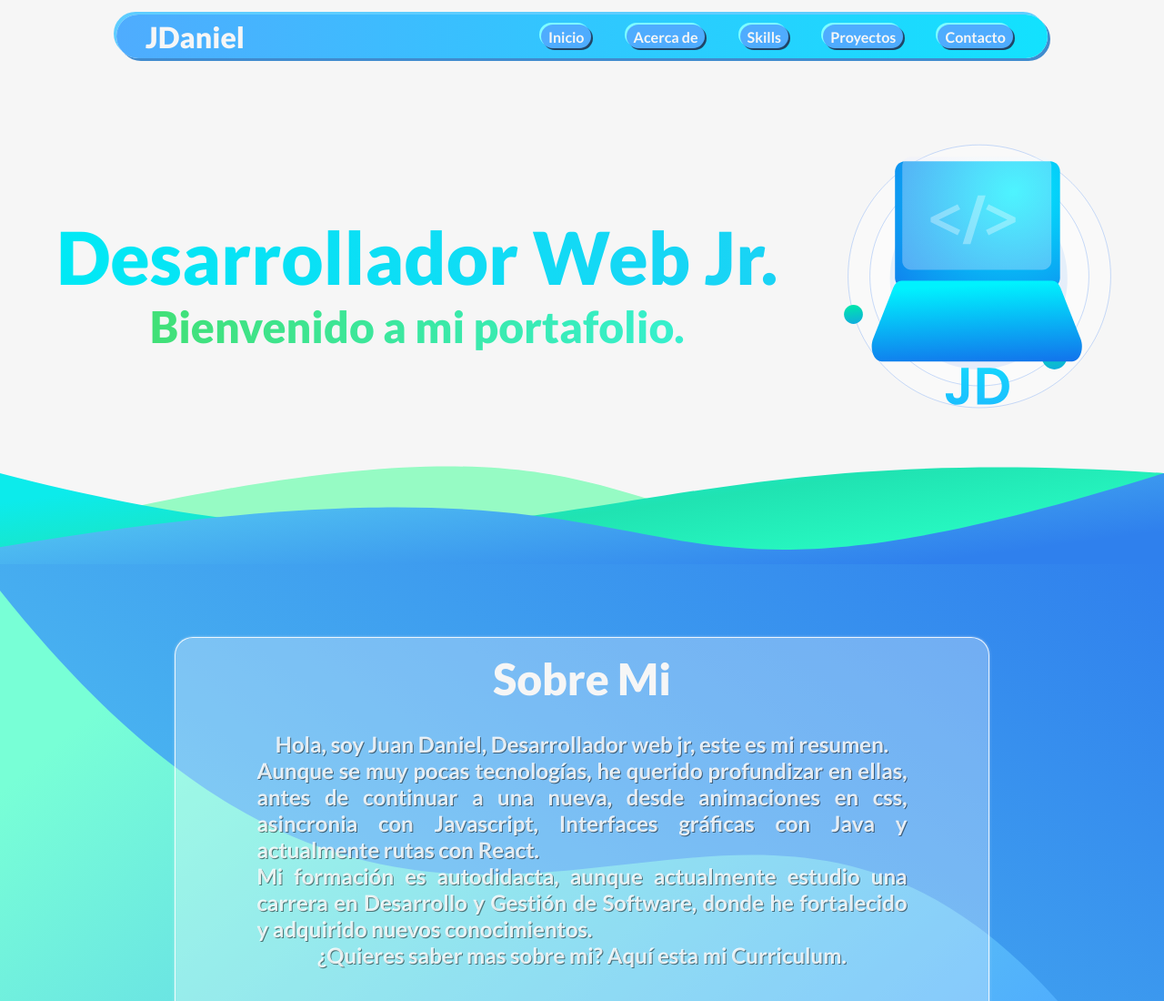
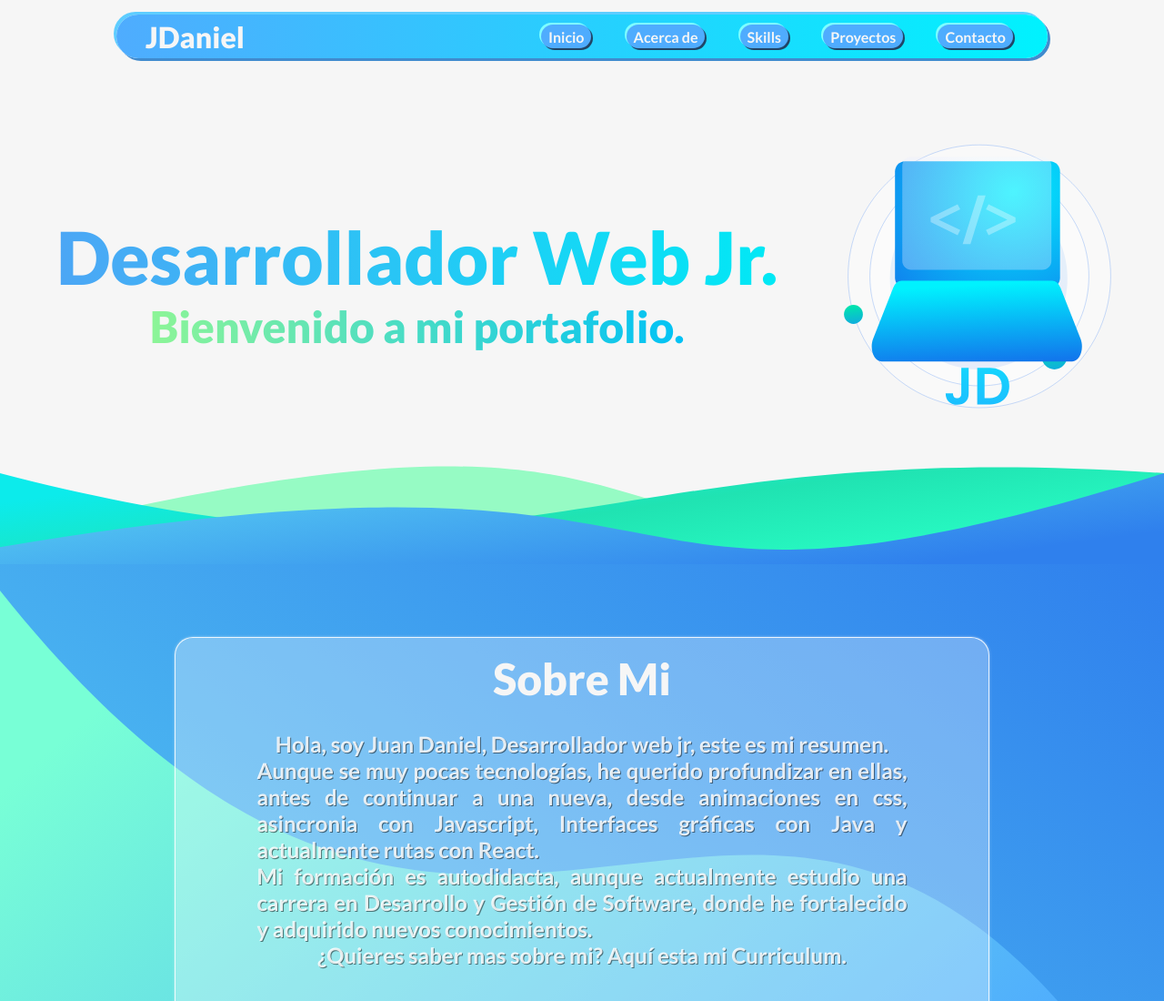
Before and after one commit to JDaniel1838/Portafolio_Web, a plain HTML site: page index.html in a window 1280 px wide. Shown: the top 1100 px of the page at 91% size. Drawn offline with Linux system fonts and the light colour scheme.

Commit message:
Cambiando Colores

```diff
--- a/styles/style.css
+++ b/styles/style.css
@@ -39,7 +39,9 @@ header{
     width: 80%;
     height: 3rem;
     border-radius: 32px;
-    background-image: linear-gradient(to right, #4facfe 0%, #00f2fe 130%);
+    /* background-image: linear-gradient(to right, #4facfe 0%, #00f2fe 130%); */
+    background-image: linear-gradient(to right, #4facfe 0%, #00f2fe 100%);
+
     box-shadow:  3px 3px 0px #408bce,
     -3px -3px 0px #5ecdff;
     display: flex;
@@ -165,9 +167,7 @@ main{
     width: 100%;
     height: 100%;
     /* Empieza */
-    background-image: linear-gradient(90deg, #4facfe 0%, #00f2fe 100%);
-
-        background-image: linear-gradient(90deg, #00f2fe 0%, #4facfe 300%);
+    background-image: linear-gradient(to right, #4facfe 0%, #00f2fe 100%);
 
     mix-blend-mode: screen;
     position: absolute;
@@ -201,7 +201,7 @@ main{
     display: block;
     width: 100%;
     height: 100%;
-    background-image: linear-gradient(to right, #43e97b 0%, #38f9d7 100%);
+    background-image: linear-gradient(to right, #92fe9d 0%, #00c9ff 100%);
     mix-blend-mode: screen;
     position: absolute;
     top: 0;
```
